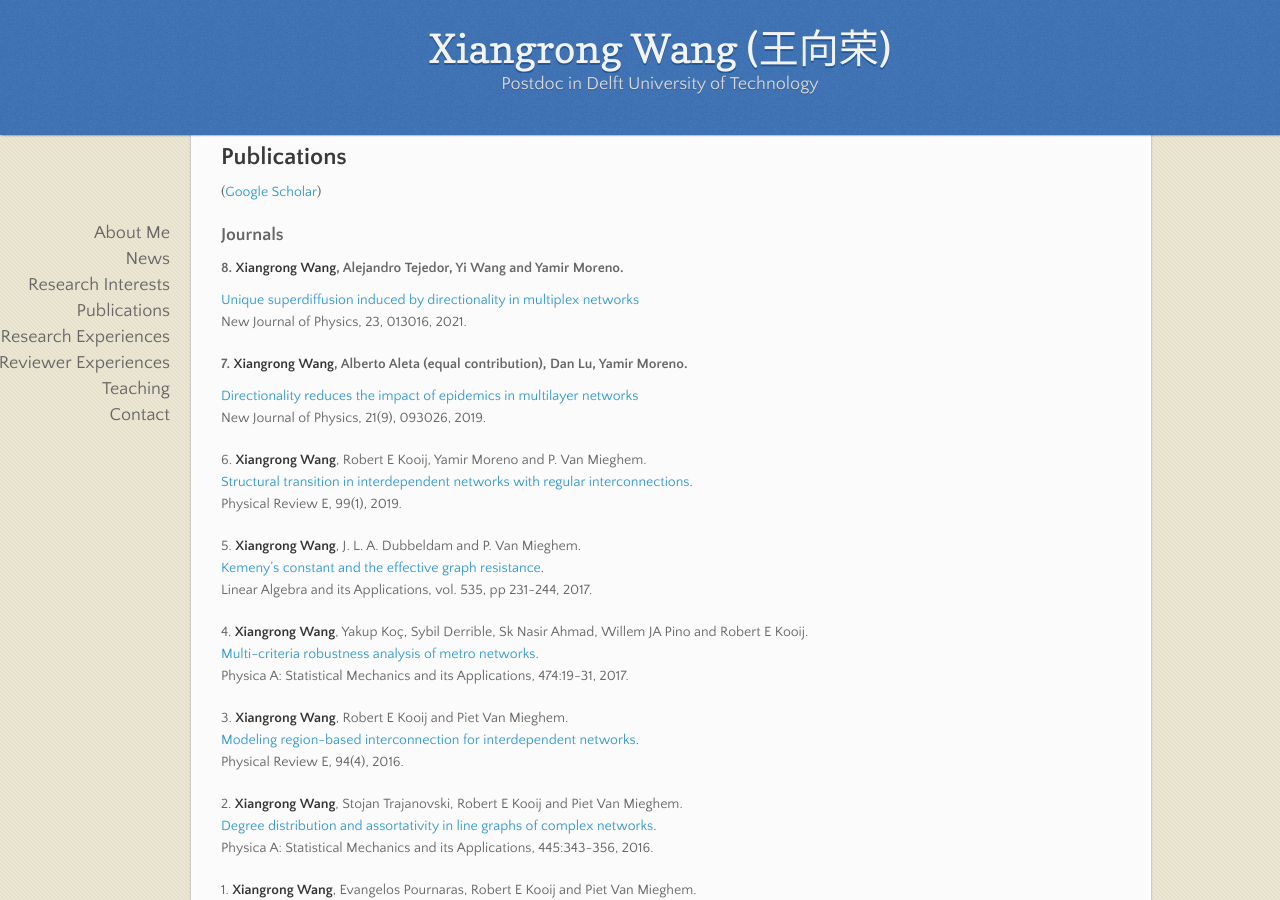
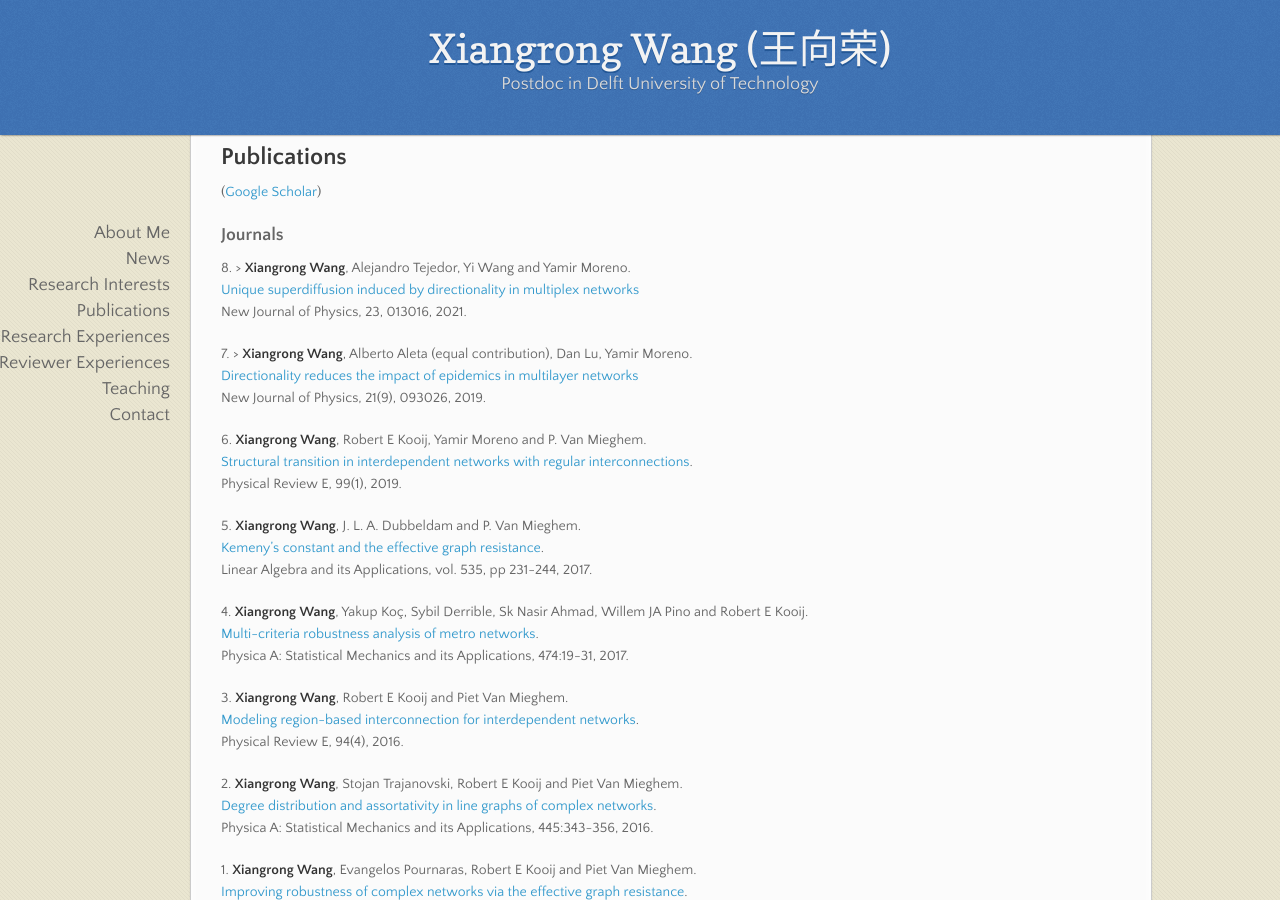
Before and after one commit to xiangrongwang/xiangrongwang.github.io, a Jekyll site: the page built from index.md, in a window 1280 px wide and 900 px high, scrolled down 847 px. Built offline with Jekyll 4.4.1, drawn with Linux system fonts in a browser that asks for light colours; nearby versions of some CDN libraries; our own code applies the rules of GitHub Pages for plain Markdown files.

```diff
--- a/index.md
+++ b/index.md
@@ -29,11 +29,11 @@ Her PhD topic focused on the robustness of complex networks,  from both theoreti
 ([Google Scholar](https://scholar.google.com/citations?user=LJm0X3AAAAAJ&hl=en))
 
 ### Journals
-#### 8\. __Xiangrong Wang__, Alejandro Tejedor, Yi Wang and Yamir Moreno.
+8\. >  __Xiangrong Wang__, Alejandro Tejedor, Yi Wang and Yamir Moreno.
 [Unique superdiffusion induced by directionality in multiplex networks](https://iopscience.iop.org/article/10.1088/1367-2630/abdb71/meta)
 New Journal of Physics, 23, 013016, 2021.
 
-#### 7\. __Xiangrong Wang__,  Alberto Aleta (equal contribution), Dan Lu, Yamir Moreno.
+7\. >  __Xiangrong Wang__,  Alberto Aleta (equal contribution), Dan Lu, Yamir Moreno.
 [Directionality reduces the impact of epidemics in multilayer networks](https://iopscience.iop.org/article/10.1088/1367-2630/ab3dd0)
 New Journal of Physics, 21(9), 093026, 2019.
 
```
